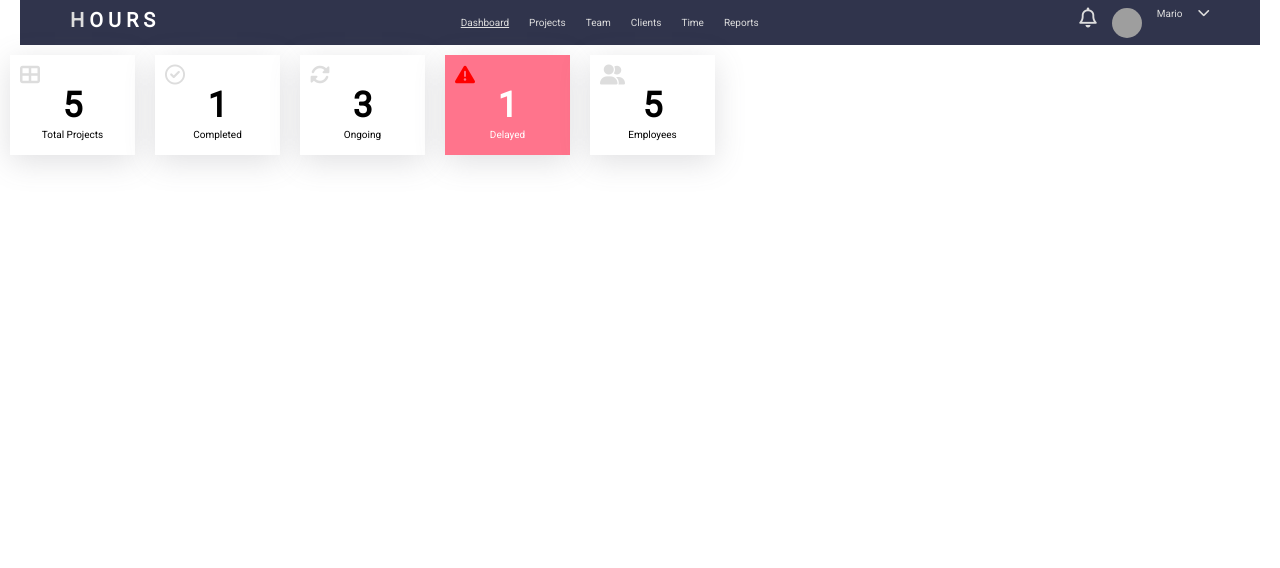
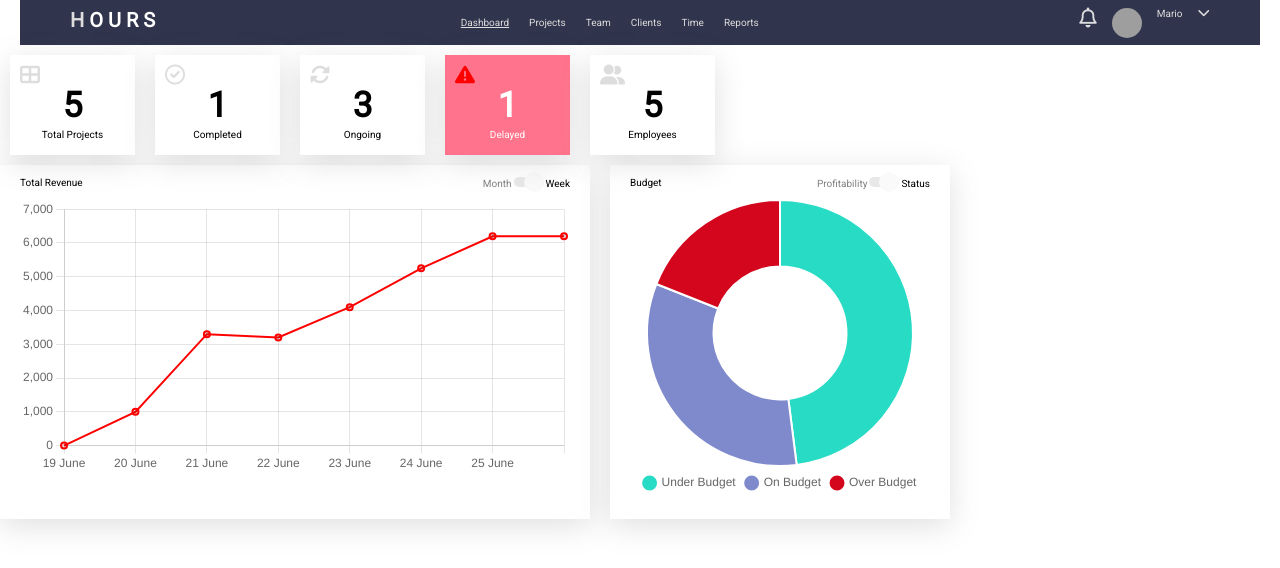
Before and after one commit to tonymike99/dashboard, a React (Create React App) app: page / in a window 1280 px wide. Shown: the top 568 px of the page. Built offline with nearby package versions, Linux system fonts and the light colour scheme; grey boxes are pictures that could not be loaded.

Commit message:
added the line chart and doughnut chart

```diff
--- a/src/App.css
+++ b/src/App.css
@@ -8,3 +8,8 @@ body {
   margin: 0;
   font-family: "Roboto", sans-serif;
 }
+
+.charts {
+  display: flex;
+  gap: 2rem;
+}
--- a/src/App.js
+++ b/src/App.js
@@ -1,11 +1,20 @@
 import "./App.css";
-import { Header, SmallStatCards } from "./components/index";
+import {
+  Header,
+  SmallStatCards,
+  BudgetChart,
+  LineChart,
+} from "./components/index";
 
 function App() {
   return (
     <>
       <Header />
       <SmallStatCards />
+      <div className="charts">
+        <LineChart />
+        <BudgetChart />
+      </div>
     </>
   );
 }
--- /dev/null
+++ b/src/components/Chart/BudgetChart.jsx
@@ -0,0 +1,59 @@
+import "./Chart.css";
+import React from "react";
+import { Chart, ArcElement, Tooltip, Legend } from "chart.js";
+import { Doughnut } from "react-chartjs-2";
+
+Chart.register(ArcElement, Tooltip, Legend);
+
+function BudgetChart() {
+  const options = {
+    responsive: true,
+    plugins: {
+      legend: {
+        position: "bottom",
+        labels: {
+          usePointStyle: true,
+        },
+      },
+    },
+  };
+
+  const data = {
+    labels: ["Under Budget", "On Budget", "Over Budget"],
+    datasets: [
+      {
+        label: "Budget Percentage",
+        data: [48, 33, 19],
+        backgroundColor: [
+          "rgba(40,219,197,255)",
+          "rgba(127,138,204,255)",
+          "rgba(211,6,29,255)",
+        ],
+      },
+    ],
+  };
+
+  return (
+    <div className="chart budget-chart">
+      <div className="chart-header">
+        <span>Budget</span>
+        <div>
+          <span className="gray">Profitability</span>
+          <input
+            type="range"
+            name="range-slider"
+            id="range-slider"
+            min="1"
+            max="100"
+            value="100"
+            className="range-slider"
+          />
+          <span>Status</span>
+        </div>
+      </div>
+      <Doughnut options={options} data={data} />
+    </div>
+  );
+}
+
+export default BudgetChart;
--- /dev/null
+++ b/src/components/Chart/Chart.css
@@ -0,0 +1,44 @@
+.chart-header {
+  display: flex;
+  justify-content: space-between;
+  align-items: center;
+  margin-bottom: 1rem;
+}
+
+.range-slider {
+  -webkit-appearance: none; /* Override default CSS styles */
+  appearance: none;
+  width: 3rem;
+  height: 1rem;
+  border-radius: 1rem;
+  background: #e8e8e8;
+}
+
+.range-slider::-webkit-slider-thumb {
+  -webkit-appearance: none;
+  appearance: none;
+  width: 2rem;
+  height: 2rem;
+  border-radius: 50%;
+  background: #fafafa;
+  box-shadow: rgb(38, 57, 77) 0px 20px 30px -10px;
+  cursor: pointer;
+}
+
+.chart {
+  background-color: white;
+  box-shadow: rgba(100, 100, 111, 0.2) 0px 7px 29px 0px;
+  padding: 1rem 2rem 2rem 2rem;
+}
+
+.line-chart {
+  width: 55rem;
+}
+
+.budget-chart {
+  width: 30rem;
+}
+
+.gray {
+  color: gray;
+}
--- /dev/null
+++ b/src/components/Chart/LineChart.jsx
@@ -0,0 +1,83 @@
+import "./Chart.css";
+import React from "react";
+import {
+  Chart,
+  CategoryScale,
+  LinearScale,
+  PointElement,
+  LineElement,
+  Title,
+  Tooltip,
+  Filler,
+  Legend,
+} from "chart.js";
+import { Line } from "react-chartjs-2";
+
+Chart.register(
+  CategoryScale,
+  LinearScale,
+  PointElement,
+  LineElement,
+  Title,
+  Tooltip,
+  Filler,
+  Legend
+);
+
+function LineChart() {
+  const options = {
+    plugins: {
+      legend: {
+        display: false,
+      },
+    },
+  };
+
+  const labels = [
+    "19 June",
+    "20 June",
+    "21 June",
+    "22 June",
+    "23 June",
+    "24 June",
+    "25 June",
+    "",
+  ];
+
+  const data = {
+    labels,
+    datasets: [
+      {
+        fill: false,
+        label: "Total Revenue",
+        data: [0, 1000, 3300, 3200, 4100, 5250, 6200, 6200],
+        borderColor: "red",
+        borderWidth: 2,
+      },
+    ],
+  };
+
+  return (
+    <div className="chart line-chart">
+      <div className="chart-header">
+        <span>Total Revenue</span>
+        <div>
+          <span className="gray">Month</span>
+          <input
+            type="range"
+            name="range-slider"
+            id="range-slider"
+            min="1"
+            max="100"
+            value="100"
+            className="range-slider"
+          />
+          <span>Week</span>
+        </div>
+      </div>
+      <Line options={options} data={data} />
+    </div>
+  );
+}
+
+export default LineChart;
--- a/src/components/index.js
+++ b/src/components/index.js
@@ -1,4 +1,7 @@
 import Header from "./Header/Header";
 import SmallStatCard from "./Small-Stat-Card/SmallStatCard";
 import SmallStatCards from "./Small-Stat-Cards/SmallStatCards";
-export { Header, SmallStatCard, SmallStatCards };
+import BudgetChart from "./Chart/BudgetChart";
+import LineChart from "./Chart/LineChart";
+
+export { Header, SmallStatCard, SmallStatCards, BudgetChart, LineChart };
```
